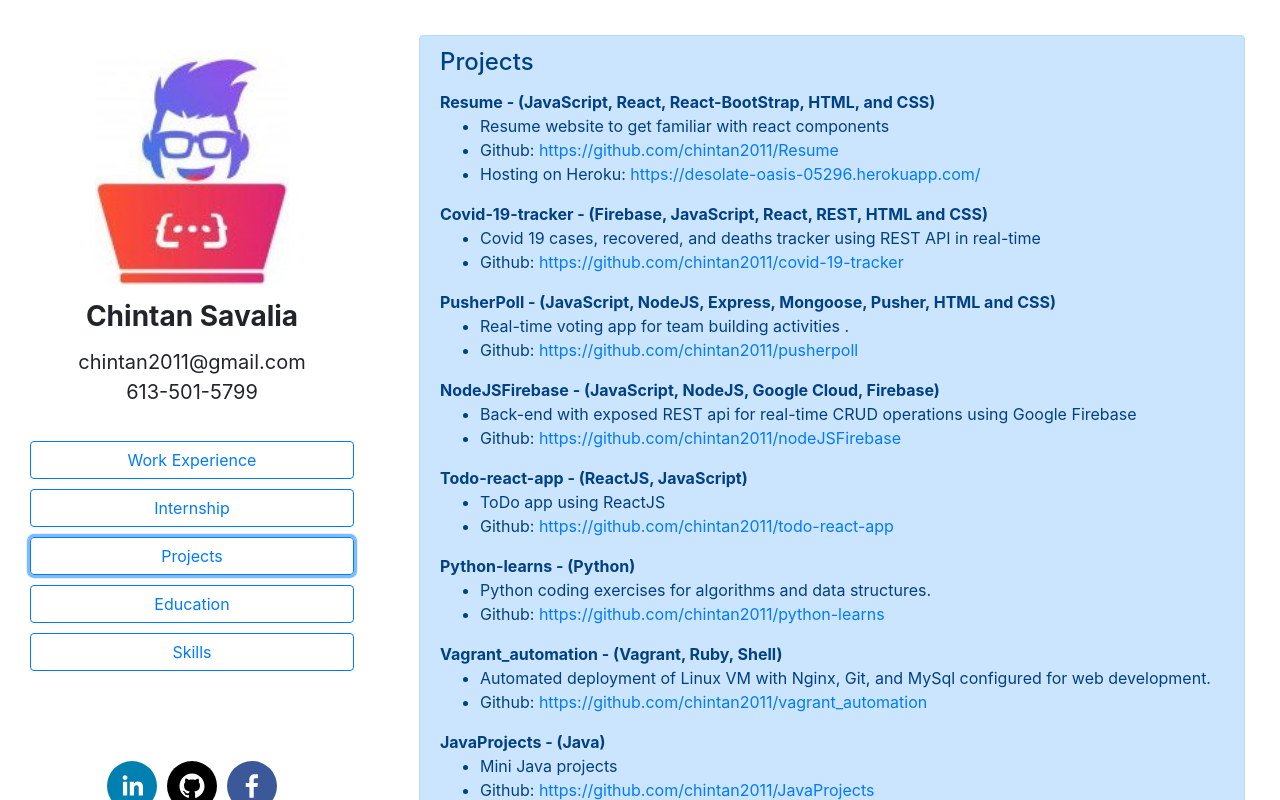
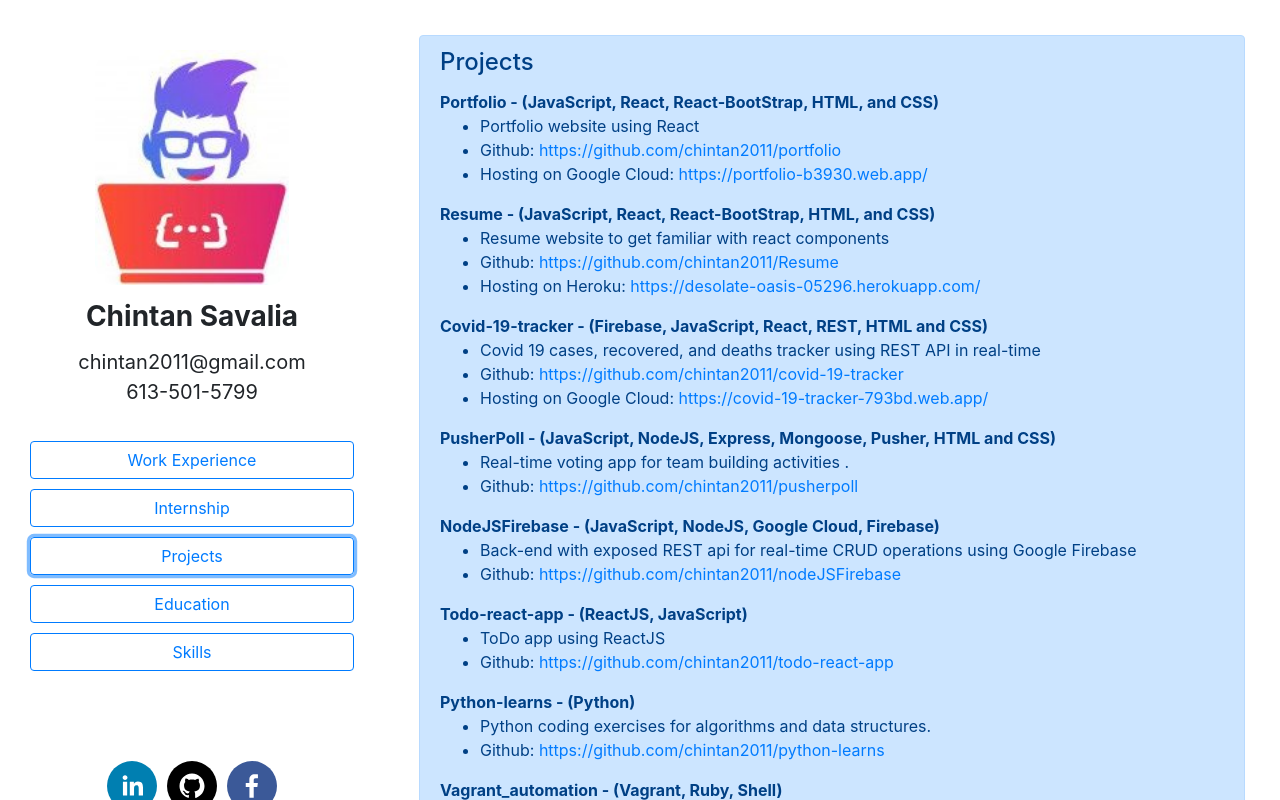
Before and after one commit to chintan2011/portfolio, a React (Create React App) app: page / in a window 1280 px wide. Both pictures are taken after a click on the button "Projects". Built offline with nearby package versions, Linux system fonts and the light colour scheme.

Commit message:
updated projects

```diff
--- a/src/components/Projects.js
+++ b/src/components/Projects.js
@@ -15,6 +15,14 @@
             <div className="projects__container">
             <Alert variant="primary">
                     <Alert.Heading className="title">Projects</Alert.Heading>
+
+                    <div className="project__title">Portfolio - (JavaScript, React, React-BootStrap, HTML, and CSS)</div>
+                    <ul className="projects_bullets">
+                        <li>Portfolio website using React</li>
+                        <li>Github: <a href="https://github.com/chintan2011/portfolio">https://github.com/chintan2011/portfolio</a></li>
+                        <li>Hosting on Google Cloud:&nbsp;<a href="https://portfolio-b3930.web.app/">https://portfolio-b3930.web.app/</a></li>
+                    </ul>
+
                     <div className="project__title">Resume - (JavaScript, React, React-BootStrap, HTML, and CSS)</div>
                     <ul className="projects_bullets">
                         <li>Resume website to get familiar with react components</li>
@@ -26,6 +34,7 @@
                     <ul className="projects_bullets">
                         <li>Covid 19 cases, recovered, and deaths tracker using REST API in real-time</li>
                         <li>Github: <a href="https://github.com/chintan2011/covid-19-tracker">https://github.com/chintan2011/covid-19-tracker</a></li>
+                        <li>Hosting on Google Cloud:&nbsp;<a href="https://covid-19-tracker-793bd.web.app/">https://covid-19-tracker-793bd.web.app/</a></li>
                     </ul>
 
                     <div className="project__title">PusherPoll - (JavaScript, NodeJS, Express, Mongoose, Pusher, HTML and CSS)</div>
```
